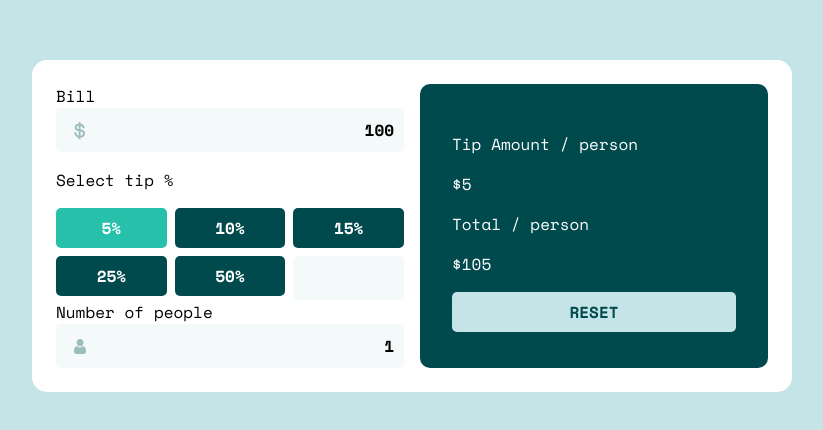
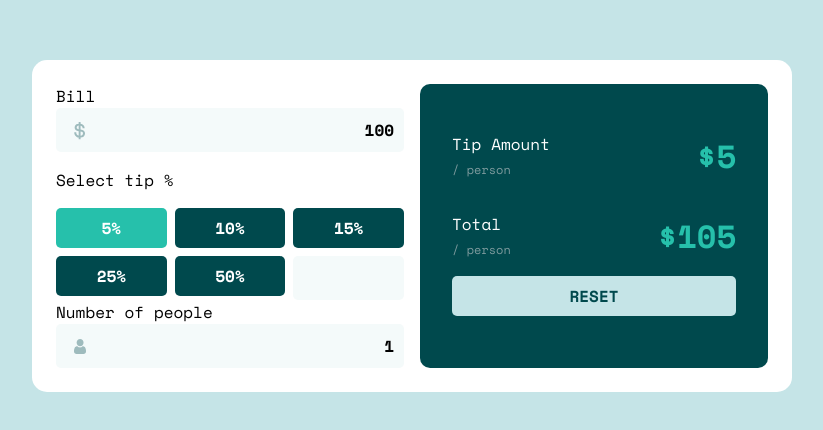
Before and after one commit to kkalvaa/tip-calculator, a Vue app: page / in a window 1280 px wide. Shown: the part 174-604 px from the top of the page, without its empty margins (228-1051 px from the left). Built offline with nearby package versions, Linux system fonts and the light colour scheme.

Commit message:
output component

```diff
--- a/src/App.vue
+++ b/src/App.vue
@@ -11,12 +11,12 @@
       </div>
       <div class="div2">
         <div>
-          <p>Tip Amount <span>/ person</span></p>
-          <p>${{ tipPerPerson }}</p>
+          <p>Tip Amount <br><span>/ person</span></p>
+          <output-number>{{ tipPerPerson }}</output-number>
         </div>
         <div>
-          <p>Total <span>/ person</span></p>
-          <p>${{ totalPerPerson }}</p>
+          <p>Total <br><span>/ person</span></p>
+          <output-number>{{ totalPerPerson }}</output-number>
         </div>
         <reset-button />
 
@@ -31,6 +31,8 @@ import BillInput from '@/components/BillInput.vue';
 import NumberOfPeopleInput from '@/components/NumberOfPeopleInput.vue';
 import TipPercentage from '@/components/TipPercentage.vue';
 import ResetButton from '@/components/ResetButton.vue';
+import OutputNumber from './components/OutputNumber.vue';
+
 
 export default {
   name: 'App',
@@ -39,6 +41,7 @@ export default {
     NumberOfPeopleInput,
     TipPercentage,
     ResetButton,
+    OutputNumber,
 
   },
   computed: {
@@ -163,6 +166,17 @@ input {
   color: var(--white);
   border-radius: 10px;
 
+  > div {
+    display: flex;
+    align-items: center;
+    gap: 1em;
+    justify-content: space-between;
+  }
+
+  span {
+    font-size: 0.75em;
+    color: var(--cyan-400);
+  }
 
 }
 </style>
--- /dev/null
+++ b/src/components/OutputNumber.vue
@@ -0,0 +1,19 @@
+<template>
+  <p class="c-output">$<slot /></p>
+</template>
+
+<script>
+export default {
+  name: 'OutputNumber',
+}
+</script>
+
+<style lang="scss" scoped>
+.c-output {
+  color: var(--strong-cyan);
+  font-size: 2em;
+  font-weight: bolder;
+  margin: 0;
+  text-align: right;
+}
+</style>
```
